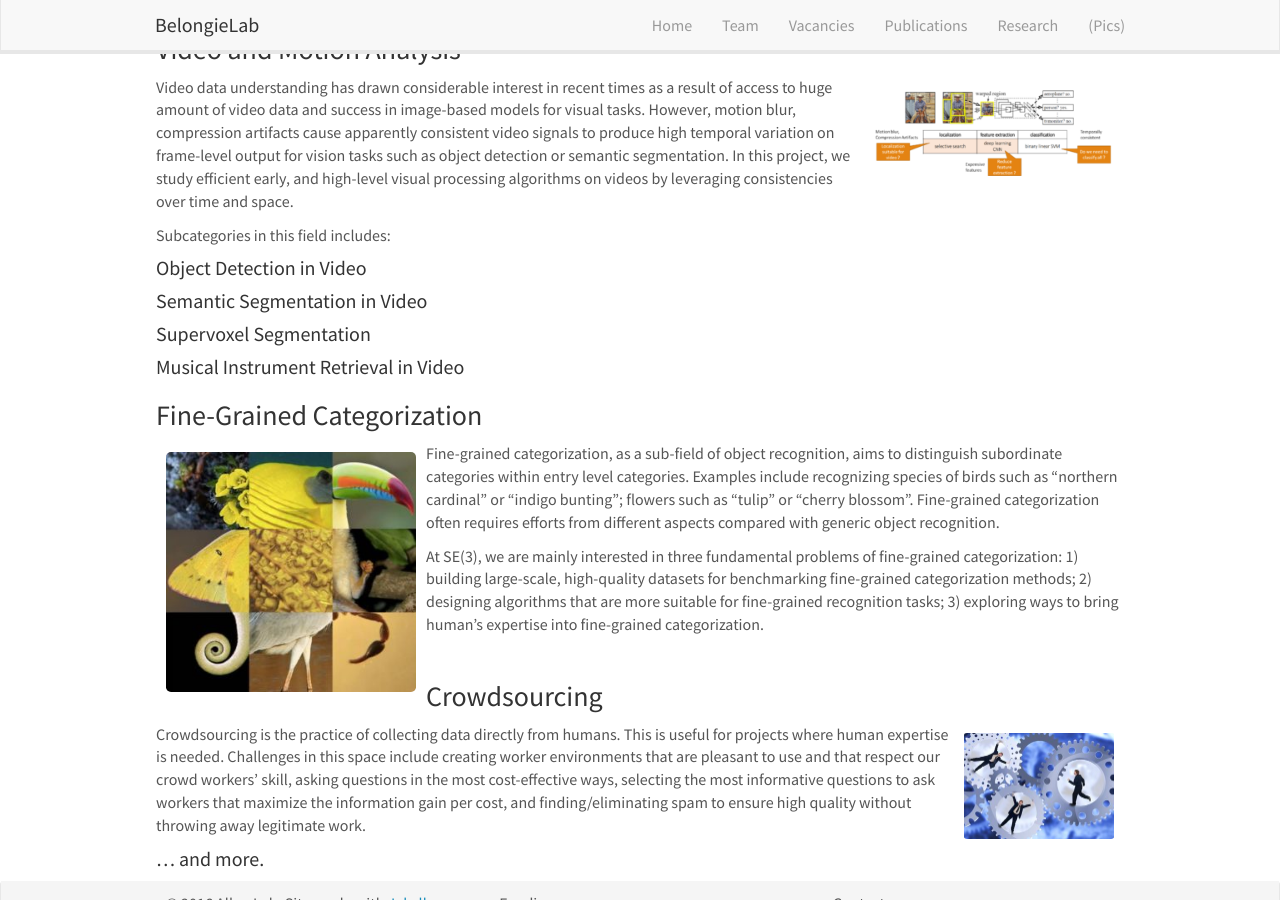
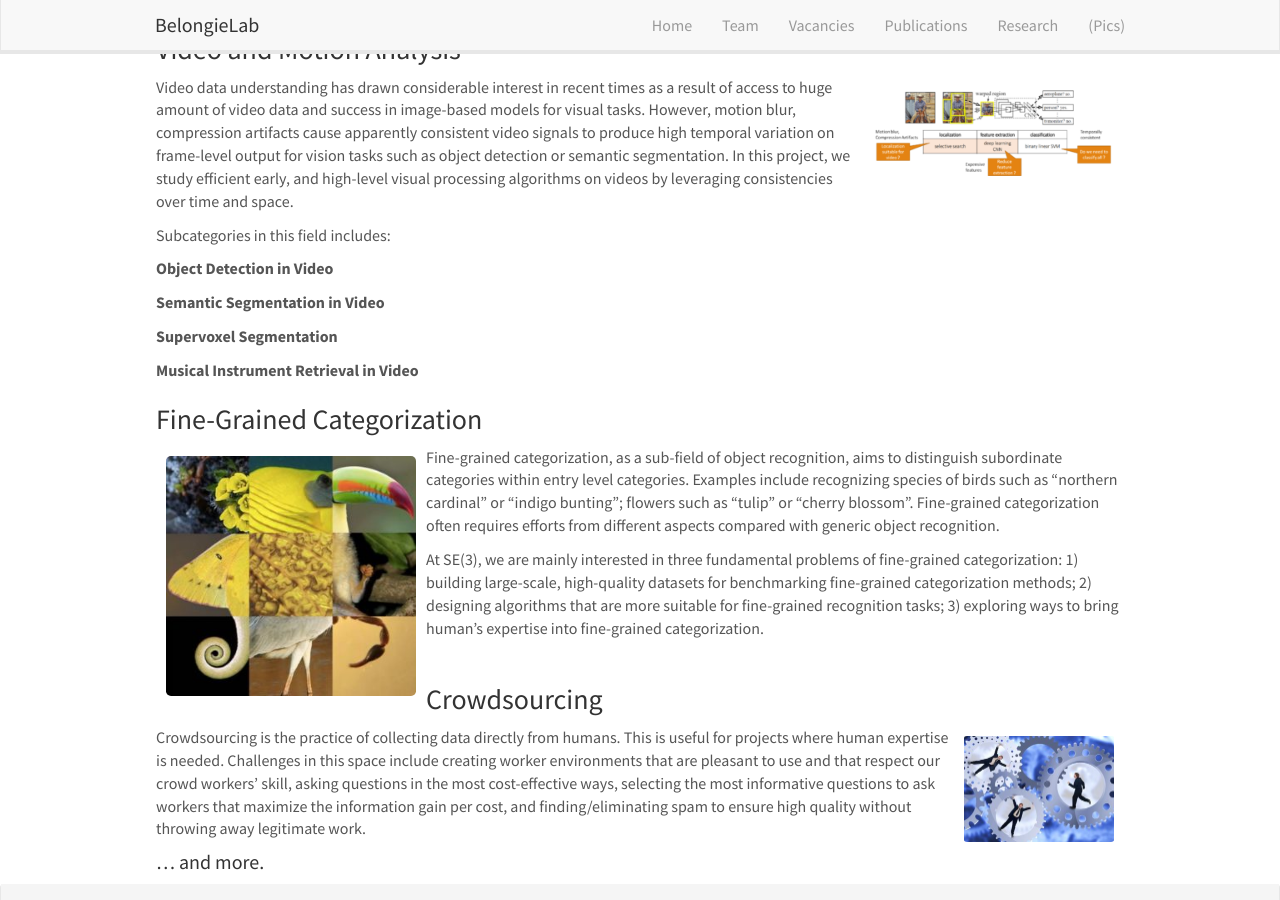
Before and after one commit to CaptainE/Lab, a Jekyll site: the page built from _pages/research.md, in a window 1280 px wide and 900 px high, scrolled down 2003 px. Built offline with Jekyll 4.4.1, drawn with Linux system fonts in a browser that asks for light colours; nearby versions of some CDN libraries.

```diff
--- a/_pages/research.md
+++ b/_pages/research.md
@@ -67,13 +67,13 @@ Video data understanding has drawn considerable interest in recent times as a re
 
 Subcategories in this field includes:
 
-#### Object Detection in Video ####
+**Object Detection in Video**
 
-#### Semantic Segmentation in Video ####
+**Semantic Segmentation in Video**
 
-#### Supervoxel Segmentation ####
+**Supervoxel Segmentation**
 
-#### Musical Instrument Retrieval in Video ####
+**Musical Instrument Retrieval in Video**
 
 
 
```
Also changed, not shown: 1 other file.
